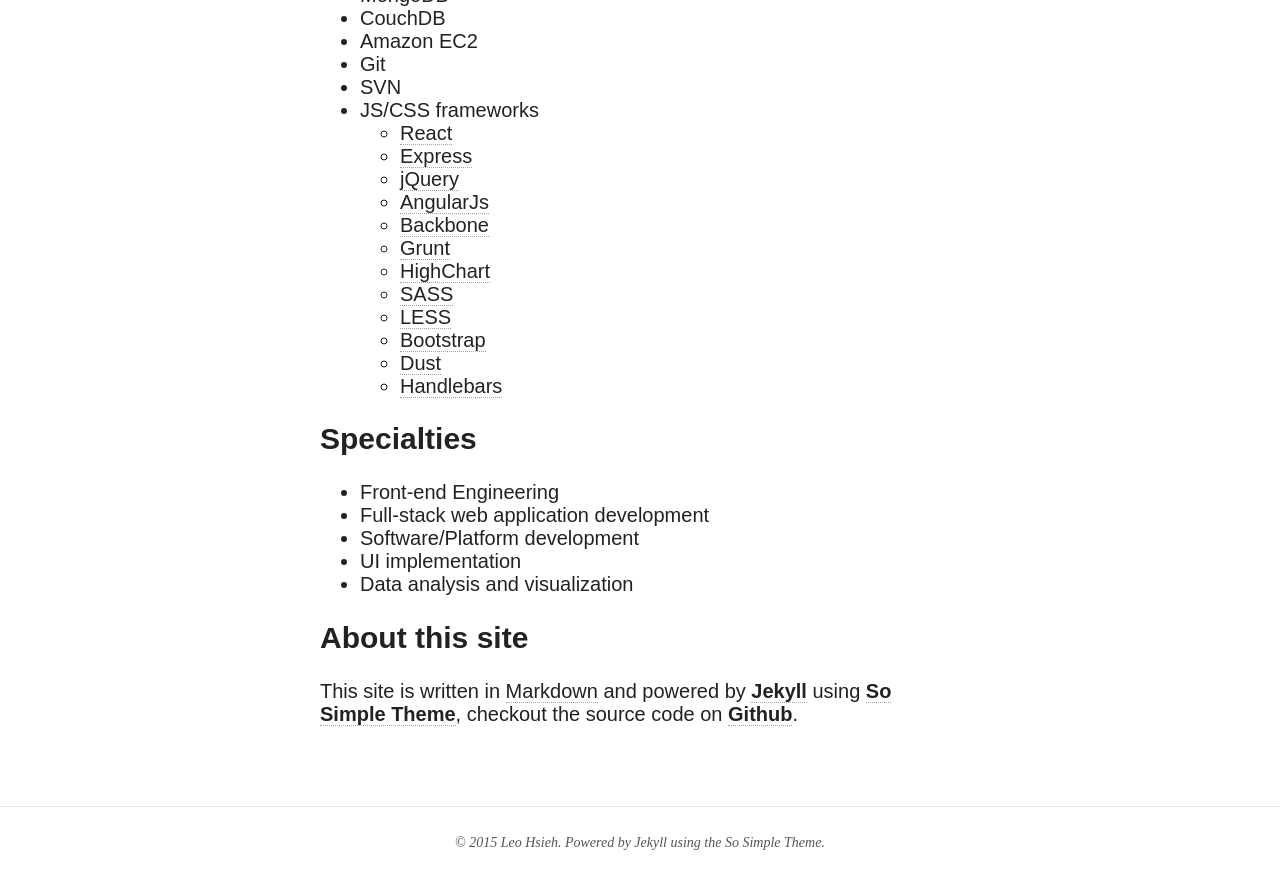
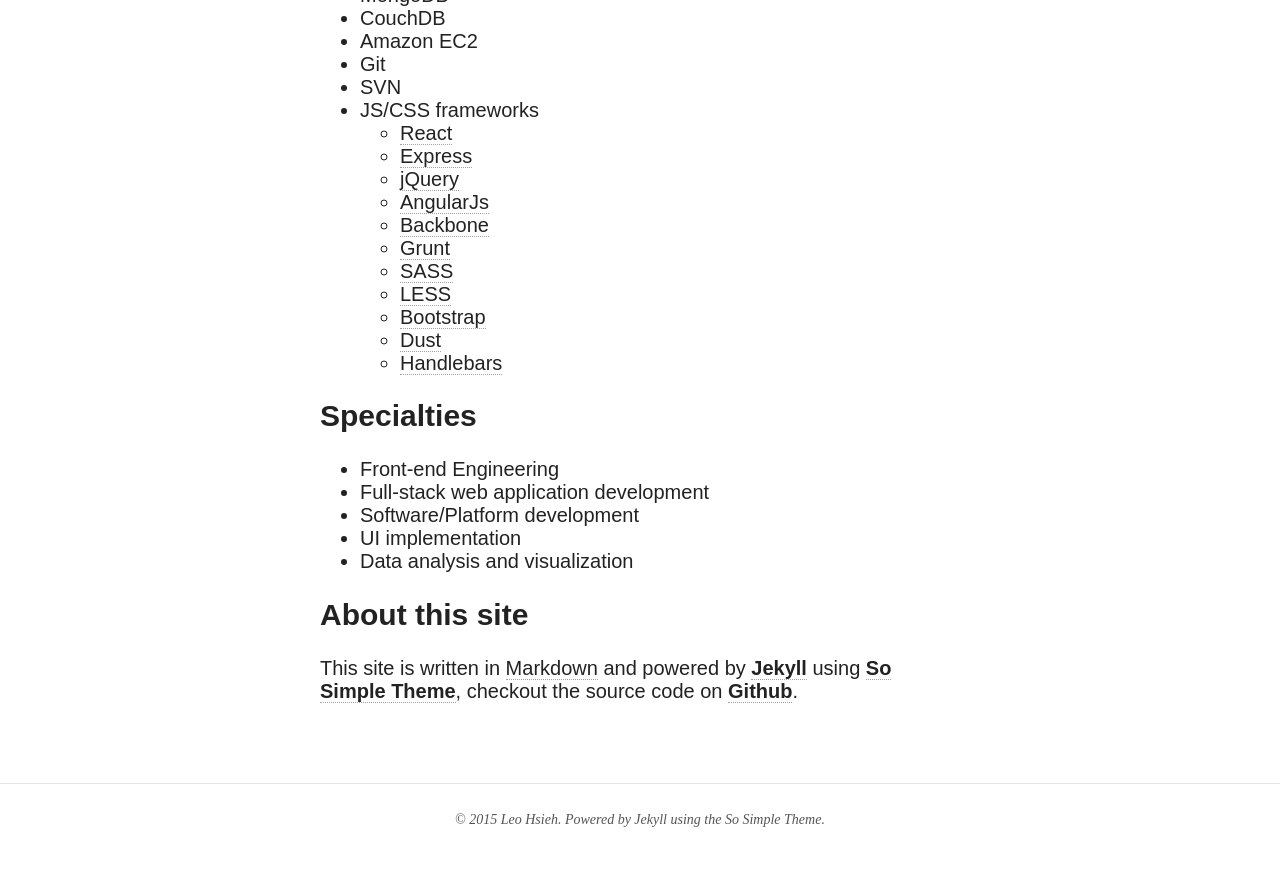
Before and after one commit to LeoAJ/leoaj.github.com, a Jekyll site: the page built from about.md, in a window 1280 px wide and 900 px high, scrolled down 2029 px. Shown: the top 889 px of the window. Built offline with Jekyll 4.4.1, drawn with Linux system fonts in a browser that asks for light colours; nearby versions of some CDN libraries.

Commit message:
remove highchart

```diff
--- a/about.md
+++ b/about.md
@@ -42,7 +42,6 @@ I am in the platform service team to develop and implement developer portal for
   * [AngularJs](http://angularjs.org){:target="_blank"}
   * [Backbone](http://backbonejs.org){:target="_blank"}
   * [Grunt](http://gruntjs.com){:target="_blank"}
-  * [HighChart](http://www.highcharts.com){:target="_blank"}
   * [SASS](http://sass-lang.com){:target="_blank"}
   * [LESS](http://lesscss.org){:target="_blank"}
   * [Bootstrap](http://getbootstrap.com){:target="_blank"}
```
